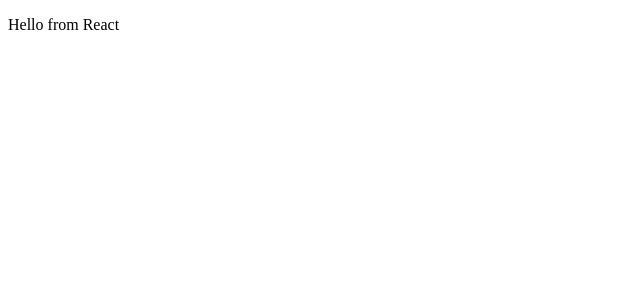
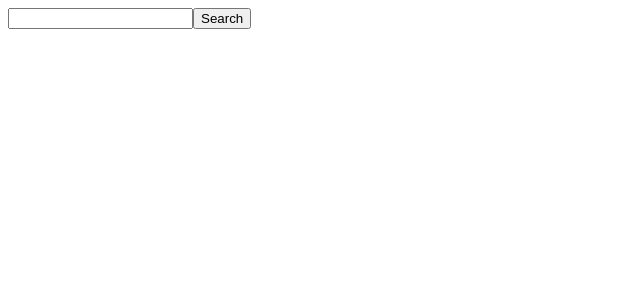
Before and after one commit to Tmunayyer/propogandaBonanza, a React app: page / in a window 1280 px wide. Shown: the top 300 px of the page, without its empty margins (0-640 px from the left). Built offline with nearby package versions, Linux system fonts and the light colour scheme; the HTML template or start-up script is replaced by a standard one.

Commit message:
search bar added

```diff
--- /dev/null
+++ b/client/src/components/SearchBar.jsx
@@ -0,0 +1,38 @@
+import React from 'react';
+import { Component } from 'react';
+
+class SearchBar extends Component {
+  constructor(props) {
+    super(props);
+    this.state = {
+      searchVal: ''
+    };
+    this.handleChange = this.handleChange.bind(this);
+    this.handleClick = this.handleClick.bind(this);
+  }
+  handleChange(event) {
+    this.setState({
+      searchVal: event.target.value
+    });
+  }
+  handleClick(event) {
+    this.props.handleSearch(this.state.searchVal);
+    this.setState({
+      searchVal: ''
+    });
+  }
+  render() {
+    return (
+      <>
+        <input
+          onChange={this.handleChange}
+          value={this.state.searchVal}
+          type="text"
+        />
+        <button onClick={this.handleClick}>Search</button>
+      </>
+    );
+  }
+}
+
+export default SearchBar;
--- a/client/src/components/app.jsx
+++ b/client/src/components/app.jsx
@@ -1,13 +1,30 @@
 import React from 'react';
 import { Component } from 'react';
+
+import SearchBar from './SearchBar.jsx';
+
+import analyzeData from '../utility/axiosRequest.js';
 
 class App extends Component {
   constructor(props) {
     super(props);
+    this.state = {
+      data: null
+    };
+    this.handleSearch = this.handleSearch.bind(this);
+  }
+
+  handleSearch(query) {
+    console.log(query);
+    // analyzeData(query, (analyzed_data) => {
+    //   this.setState({
+    //     data: analyzed_data
+    //   });
+    // });
   }
 
   render() {
-    return <p>Hello from React</p>;
+    return <SearchBar handleSearch={this.handleSearch} />;
   }
 }
 
--- /dev/null
+++ b/client/src/utility/axiosRequest.js
@@ -0,0 +1,14 @@
+import axios from 'axios';
+
+const analyzeData = (query, cb) => {
+  axios
+    .get('/analysis')
+    .catch((err) => {
+      console.log(err);
+    })
+    .then((data) => {
+      cb(data);
+    });
+};
+
+export default analyzeData;
--- a/package.json
+++ b/package.json
@@ -5,8 +5,8 @@
   "main": "index.js",
   "scripts": {
     "test": "echo \"Error: no test specified\" && exit 1",
-    "prestart": "webpack --display-error-details",
-    "start": "node index.js"
+    "prestart": "webpack --display-error-details --watch",
+    "start": "nodemon index.js"
   },
   "repository": {
     "type": "git",
```
